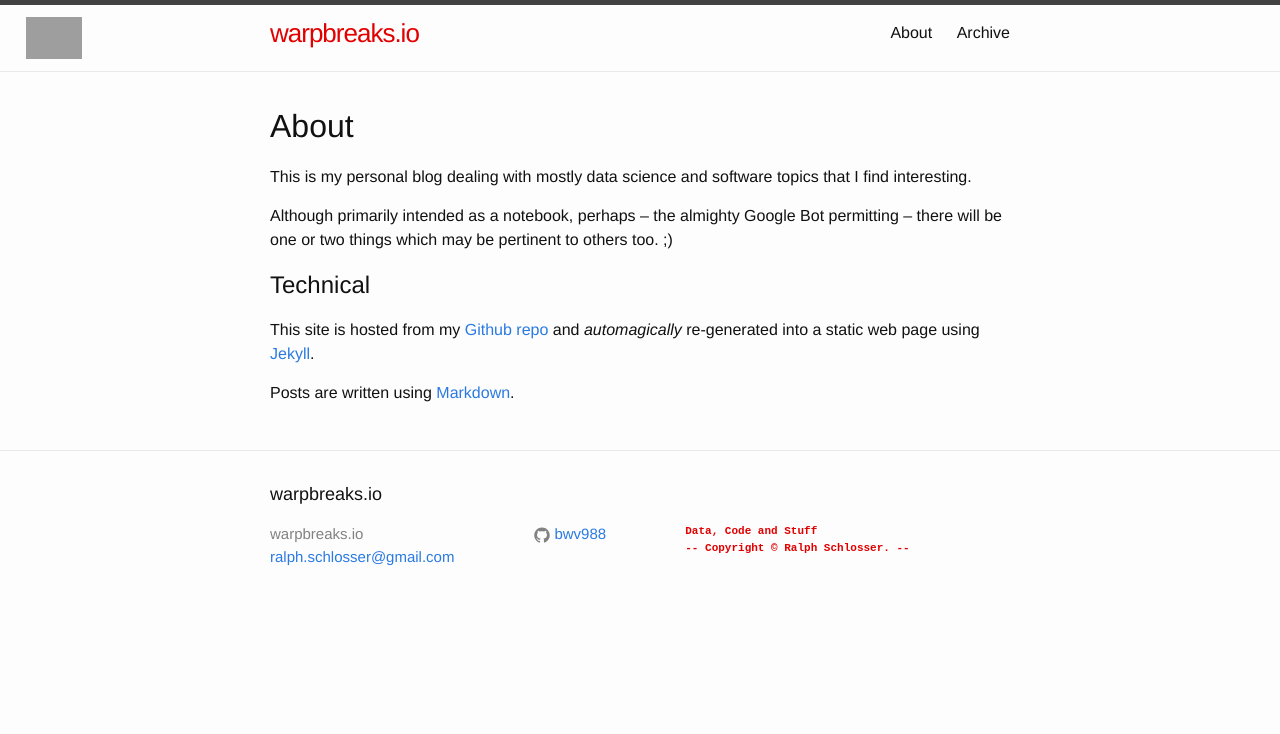
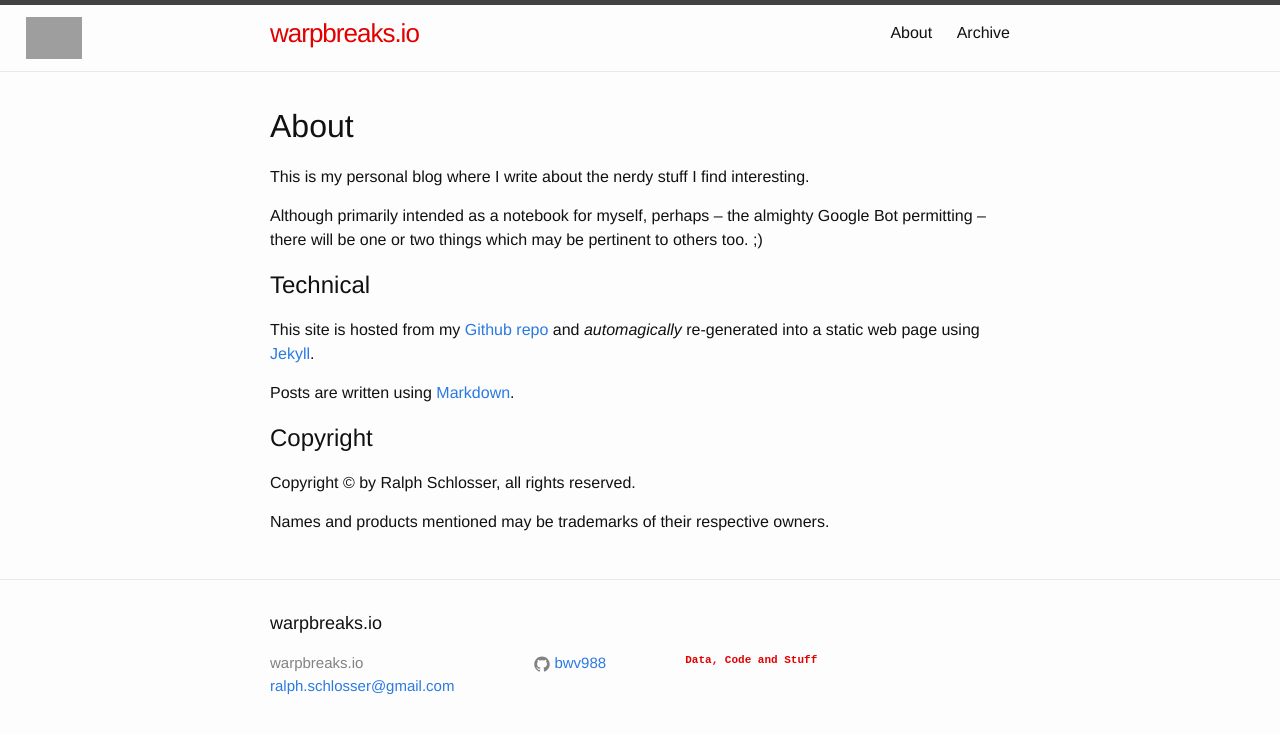
Before and after one commit to bwv988/blogtest, a Jekyll site: the page built from about.md, in a window 1280 px wide. Shown: the top 734 px of the page. Built offline with Jekyll 4.4.1, drawn with Linux system fonts in a browser that asks for light colours; grey boxes are pictures that could not be loaded.

```diff
--- a/_includes/footer.html
+++ b/_includes/footer.html
@@ -48,7 +48,6 @@
       <div class="footer-col  footer-col-3">
         <ul class="description-list footer_description">
            <li>{{ site.description }}</li>
-           <li>-- {{ site.copyright }} --</li>
         </ul>
       </div>
 
--- a/about.md
+++ b/about.md
@@ -5,12 +5,16 @@
 
 About
 ========
-This is my personal blog dealing with mostly data science and software topics that I find interesting.
+This is my personal blog where I write about the nerdy stuff I find interesting.
 
-Although primarily intended as a notebook, perhaps -- the almighty Google Bot permitting -- there will be one or two things which may be pertinent to others too. ;)
-
+Although primarily intended as a notebook for myself, perhaps -- the almighty Google Bot permitting -- there will be one or two things which may be pertinent to others too. ;)
 
 ## Technical
 This site is hosted from my [Github repo](https://github.com/bwv988) and _automagically_ re-generated into a static web page using [Jekyll](https://github.com/jekyll/jekyll).
 
 Posts are written using [Markdown](http://daringfireball.net/projects/markdown/).
+
+## Copyright
+Copyright &copy; by Ralph Schlosser, all rights reserved.
+
+Names and products mentioned may be trademarks of their respective owners.
```
Also changed, not shown: _posts/2015-06-30-dlf4f.markdown (+8 -12 lines), 1 other file.
